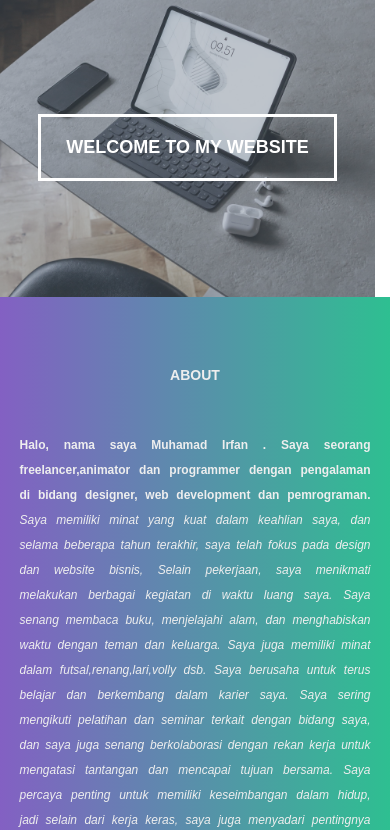
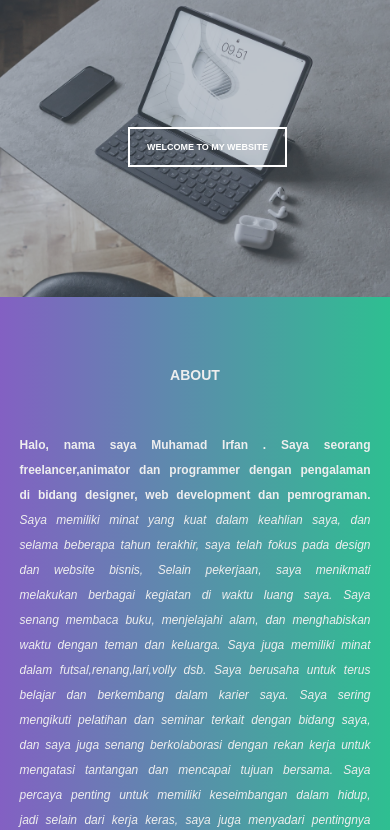
Before and after one commit to Irfanjkt2005/portofprofile.github.io, a plain HTML site: page index.html in a window 390 px wide. Shown: the part 141-971 px from the top of the page. Drawn offline with nearby package versions, Linux system fonts and the light colour scheme.

Commit message:
Add files via upload

```diff
--- a/css/style.css
+++ b/css/style.css
@@ -251,5 +251,13 @@ svg {
   .banner {
     width: 375px;
     height: 200px;
+    padding-left: 20px;
+  }
+  .banner h2 {
+    font-size: 75%;
+    color: #fff;
+    z-index: 1;
+    padding: 13px 17px;
+    border: 2px solid #fff;
   }
 }
```
